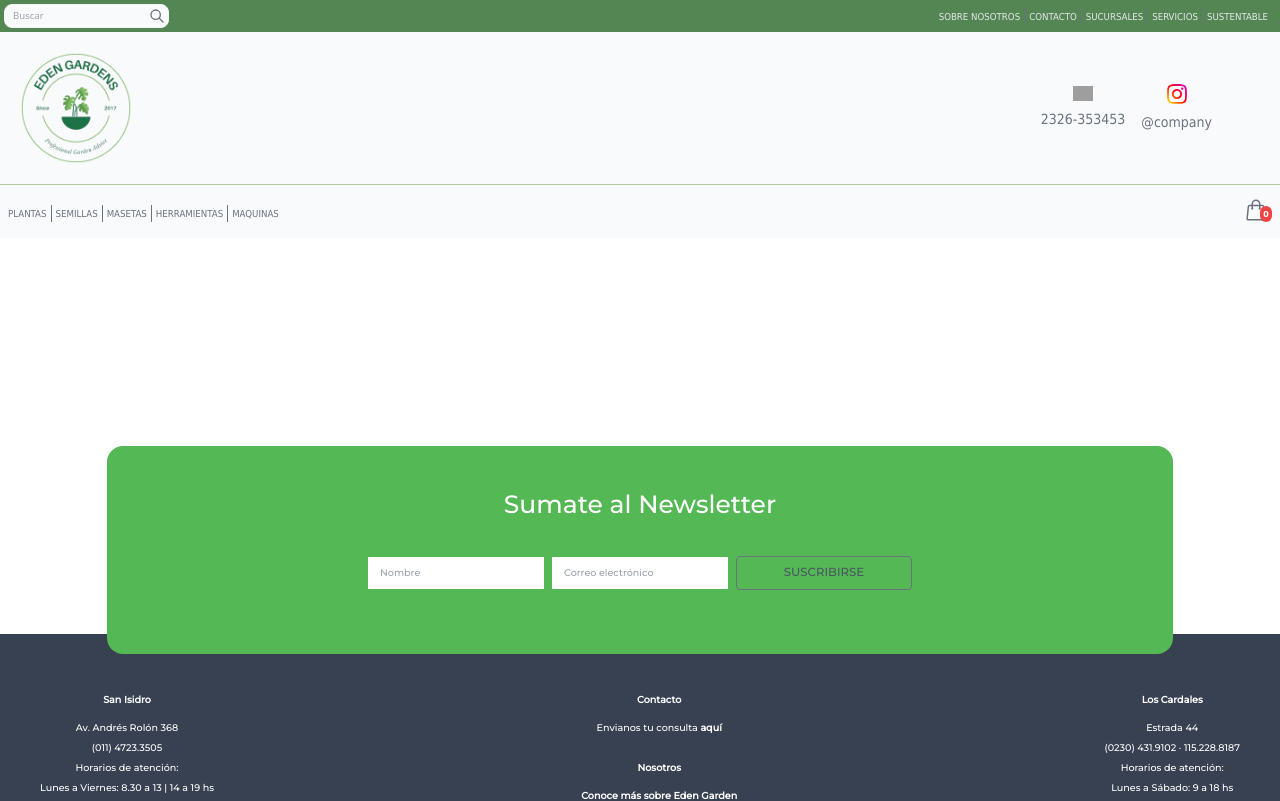
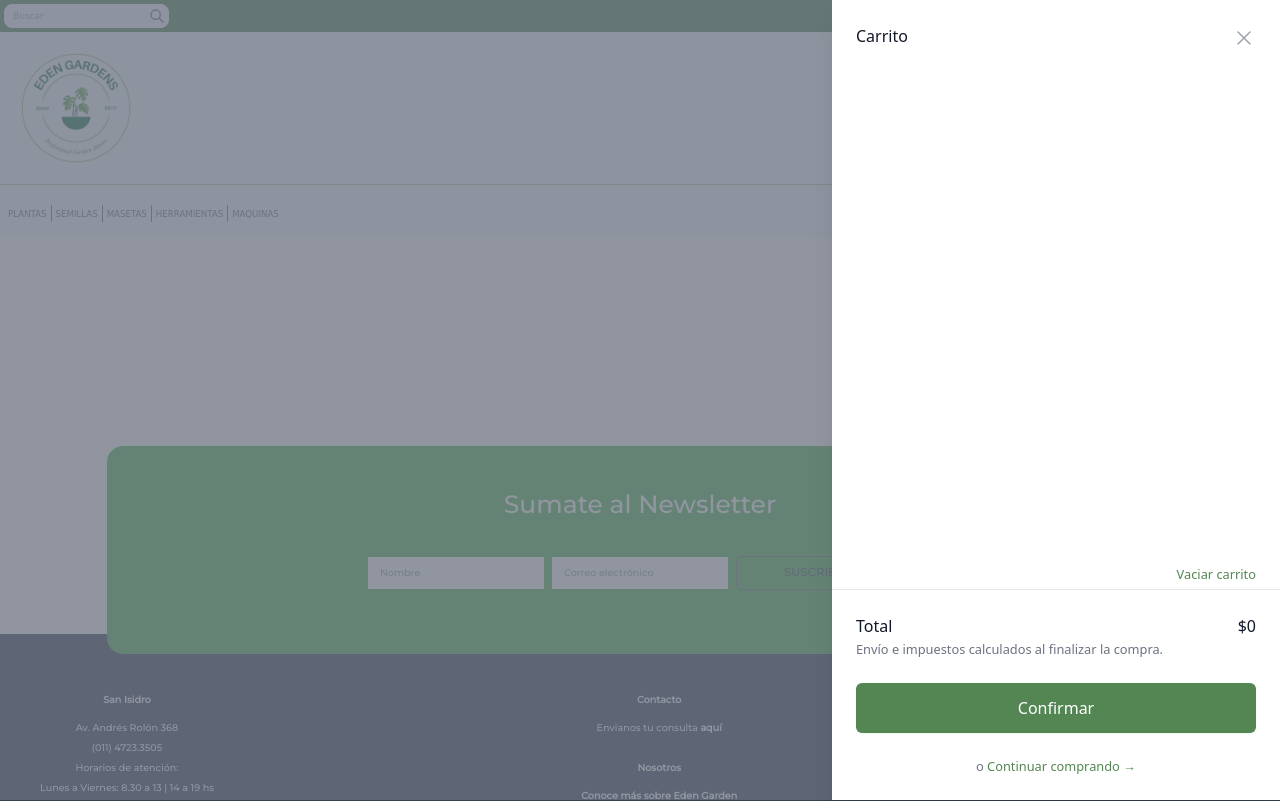
Before and after one commit to GianLacey/EntregaReactJsFinalGLacey_EdenGardens_Tienda_Jardineria, a React (Vite) app: page /cart in a window 1280 px wide. Shown: the top 801 px of the page. Built offline with nearby package versions, Linux system fonts and the light colour scheme; grey boxes are pictures that could not be loaded.

Commit message:
estilos carrito, falta JS

```diff
--- a/src/App.jsx
+++ b/src/App.jsx
@@ -15,6 +15,7 @@ function App() {
     const productAdd = {...product, count};
 
     const newCart = [...cart];
+
     const inCart = newCart.find((product)=> product.id === productAdd.id);
 
     if(inCart) {
@@ -30,8 +31,16 @@ function App() {
     return cart.reduce((acc, prod) => acc + prod.count, 0);
   }
 
+  const totalPrice = () => {
+    return cart.reduce((acc, prod) => acc + prod.price * prod.count, 0);
+  }
+
+  const clearCart = () => {
+    setCart([]);
+  }
+
   return (
-    <CartContext.Provider value={ {cart, confirmBuy, countCart} }>
+    <CartContext.Provider value={ {cart, confirmBuy, countCart, totalPrice, clearCart} }>
       <BrowserRouter>
         <MainLayout>
           <MainRouter />
--- /dev/null
+++ b/src/components/Cart.jsx
@@ -0,0 +1,118 @@
+import React, { useContext } from 'react'
+import { CartContext } from '../context/CartContext'
+
+export const Cart = () => {
+
+    const { cart, totalPrice, clearCart } = useContext(CartContext);
+
+    return (
+        <div>
+            <div className="relative z-10" aria-labelledby="slide-over-title" role="dialog" aria-modal="true">
+                {/* Background backdrop, show/hide based on slide-over state.
+
+                Entering: "ease-in-out duration-500"
+                From: "opacity-0"
+                To: "opacity-100"
+                Leaving: "ease-in-out duration-500"
+                From: "opacity-100"
+                To: "opacity-0" */}
+                <div className="fixed inset-0 bg-gray-500 bg-opacity-75 transition-opacity"></div>
+
+                <div className="fixed inset-0 overflow-hidden">
+                    <div className="absolute inset-0 overflow-hidden">
+                        <div className="pointer-events-none fixed inset-y-0 right-0 flex max-w-full pl-10">
+                            {/*  Slide-over panel, show/hide based on slide-over state.
+
+                            Entering: "transform transition ease-in-out duration-500 sm:duration-700"
+                                From: "translate-x-full"
+                                To: "translate-x-0"
+                            Leaving: "transform transition ease-in-out duration-500 sm:duration-700"
+                                From: "translate-x-0"
+                                To: "translate-x-full" */}
+
+                            <div className="pointer-events-auto w-screen max-w-md">
+                                <div className="flex h-full flex-col overflow-y-scroll bg-white shadow-xl">
+                                    <div className="flex-1 overflow-y-auto px-4 py-6 sm:px-6">
+                                        <div className="flex items-start justify-between">
+                                            <h2 className="text-lg font-medium text-gray-900" id="slide-over-title">Carrito</h2>
+                                            <div className="ml-3 flex h-7 items-center">
+                                                <button type="button" className="relative -m-2 p-2 text-gray-400 hover:text-gray-500" >
+                                                    <span className="absolute -inset-0.5"></span>
+                                                    <span className="sr-only">Close panel</span>
+                                                    <svg className="h-6 w-6" fill="none" viewBox="0 0 24 24" strokeWidth="1.5" stroke="currentColor" aria-hidden="true">
+                                                        <path strokeLinecap="round" strokeLinejoin="round" d="M6 18L18 6M6 6l12 12" />
+                                                    </svg>
+                                                </button>
+                                            </div>
+                                        </div>
+
+                                        <div className="mt-8">
+                                            <div className="flow-root">
+                                                <ul role="list" className="-my-6 divide-y divide-gray-200">
+                                                    {
+                                                        cart.map((prod) => (
+                                                            <li className="flex py-6">
+                                                                <div className="h-24 w-24 flex-shrink-0 overflow-hidden rounded-md border border-gray-200">
+                                                                    <img src={prod.thumbnail} className="h-full w-full object-cover object-center" />
+                                                                </div>
+
+                                                                <div className="ml-4 flex flex-1 flex-col">
+                                                                    <div>
+                                                                        <div className="flex justify-between text-base font-medium text-gray-900">
+                                                                            <h3>
+                                                                                <a href="#">{prod.title}</a>
+                                                                            </h3>
+                                                                            <p className="ml-4">${prod.price}</p>
+                                                                        </div>
+                                                                        <p className="mt-1 text-sm text-gray-500">{prod.type}</p>
+                                                                    </div>
+                                                                    <div className="flex flex-1 items-end justify-between text-sm">
+                                                                        <p className="text-gray-500">Cant. {prod.count}</p>
+
+                                                                        <div className="flex">
+                                                                            <button type="button" className="font-medium text-green-primary hover:text-green-fluo">Eliminar</button>
+                                                                        </div>
+                                                                    </div>
+                                                                </div>
+                                                            </li>
+                                                        ))
+                                                    }
+
+
+                                                </ul>
+                                            </div>
+
+                                        </div>
+
+                                    </div>
+                                    <div className="flex justify-end text-sm">
+                                                <button type="button" className="font-medium mr-6 mb-1 text-green-primary hover:text-green-fluo">Vaciar carrito</button>
+                                            </div>
+                                    <div className="border-t border-gray-200 px-4 py-6 sm:px-6">
+                                        <div className="flex justify-between text-base font-medium text-gray-900">
+                                            <p>Total</p>
+                                            <p>${totalPrice()}</p>
+                                        </div>
+                                        <p className="mt-0.5 text-sm text-gray-500">Envío e impuestos calculados al finalizar la compra.</p>
+                                        <div className="mt-6">
+                                            <a href="#" className="flex items-center justify-center rounded-md border border-transparent bg-green-primary px-6 py-3 text-base font-medium text-white shadow-sm hover:bg-green-fluo">Confirmar</a>
+                                        </div>
+                                        <div className="mt-6 flex justify-center text-center text-sm text-gray-500">
+                                            <p>
+                                                o<> </>
+                                                <button type="button" className="font-medium text-green-primary hover:text-green-fluo">
+                                                    Continuar comprando
+                                                    <span aria-hidden="true"> &rarr;</span>
+                                                </button>
+                                            </p>
+                                        </div>
+                                    </div>
+                                </div>
+                            </div>
+                        </div>
+                    </div>
+                </div>
+            </div>
+        </div>
+    )
+}
--- a/src/router/MainRouter.jsx
+++ b/src/router/MainRouter.jsx
@@ -2,6 +2,7 @@ import { Routes, Route } from 'react-router-dom';
 import { Plant } from '../pages/Plant'
 import { Home } from '../pages/Home';
 import { ItemDetailContainer } from '../pages/ItemDetailContainer';
+import { Cart } from '../components/Cart';
 
 export const MainRouter = () => {
   return (
@@ -10,6 +11,7 @@ export const MainRouter = () => {
       <Route path='/' element={<Home />} />
       <Route path='/plantas' element={<Plant />} />
       <Route path='/item/:id' element={<ItemDetailContainer />}/>
+      <Route path='/cart' element={<Cart />}></Route>
     </Routes>
   )
 }
```
